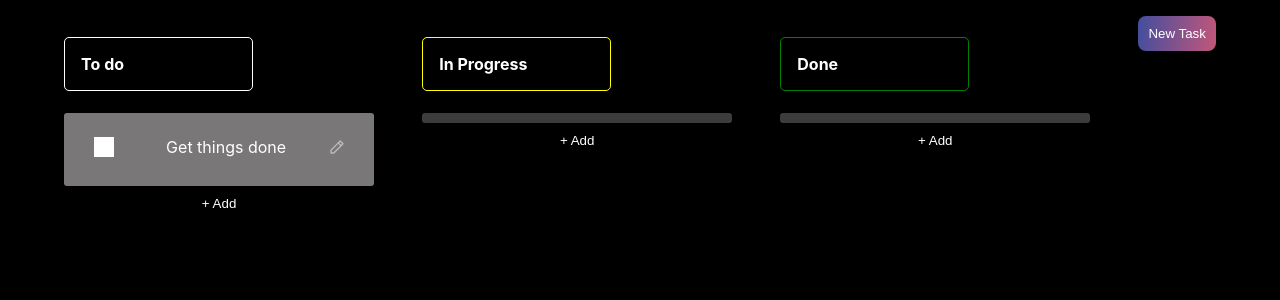
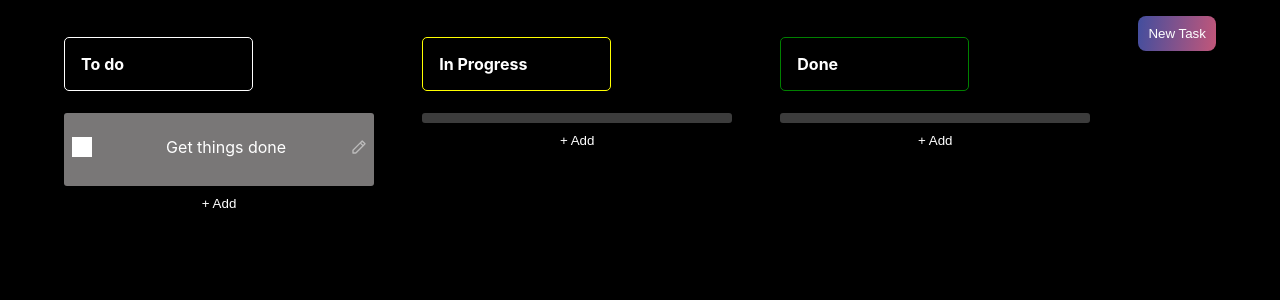
Before and after one commit to ecekoprucu/werktask, a React (Create React App) app: page / in a window 1280 px wide. Shown: the top 300 px of the page. Built offline with nearby package versions, Linux system fonts and the light colour scheme.

Commit message:
style fix

```diff
--- a/src/components/Card.js
+++ b/src/components/Card.js
@@ -33,7 +33,7 @@ const styles = {
         borderColor: '#fff',
         display: 'flex',
         alignItems: 'center',
-        justifyContent: 'space-around'
+        justifyContent: 'space-between'
     },
     handle: {
         width: 20,
```
